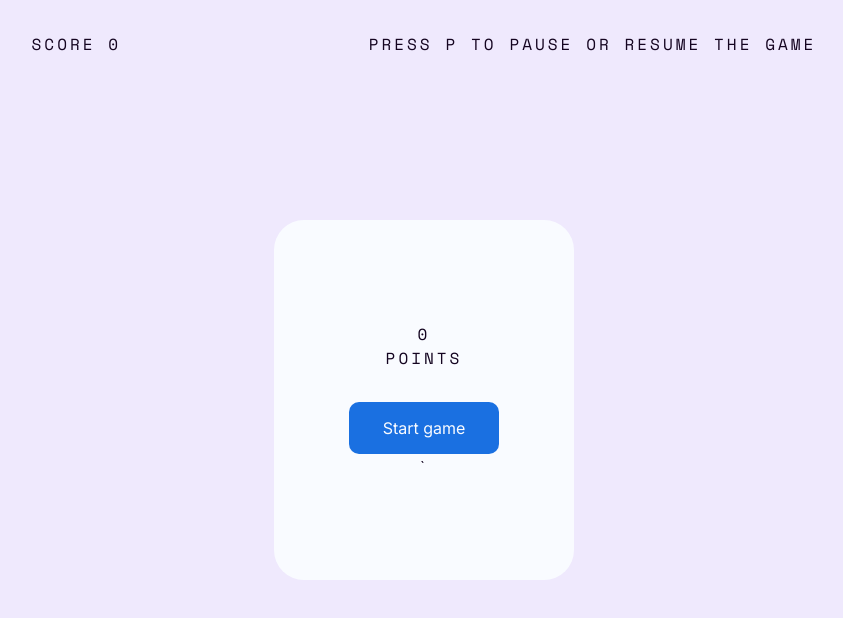
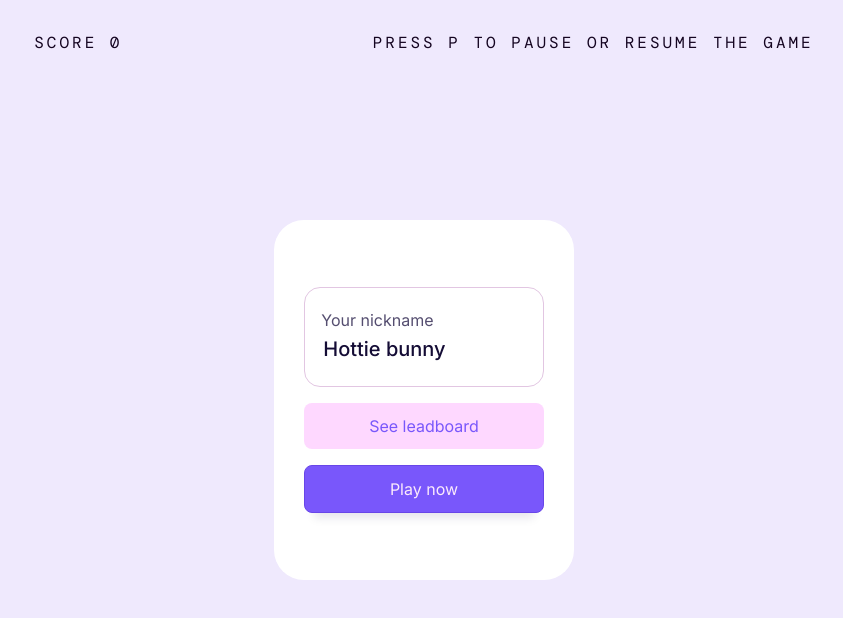
Before and after one commit to Maik0909/game, a plain HTML site: page index.html in a window 1280 px wide. Shown: the whole page, without its empty margins (216-1059 px from the left). Drawn offline with nearby package versions, Linux system fonts and the light colour scheme.

Commit message:
login finished

```diff
--- a/components/popup.js
+++ b/components/popup.js
@@ -20,7 +20,7 @@
         ${score}
       </span>
       <span>points</span>
-      <button id="playAgain">Play again</button>`
+      <button class="secondary" id="playAgain">Play again</button>`
     }
     d.body.appendChild(div)
     return div.button
--- a/index.html
+++ b/index.html
@@ -9,11 +9,12 @@
 </head>
 <body>
   <div id="startGame">
-    <span id="points">
-      0
-    </span>
-  <span>points</span>
-  <button id="start">Start game </button>`
+    <div class="inputContainer">
+      <label  for="nickname">Your nickname</label>
+      <input placeholder="Hottie bunny" type="text" id="nickname"/>
+    </div>
+    <button class="secondary">See leadboard </button>
+    <button id="start" class="primary">Play now</button>
   </div>
   <div id="info">
     <div> <span>Score <span id="score">0</span> </span></div>
--- a/styles.css
+++ b/styles.css
@@ -1,8 +1,9 @@
-@import url('https://fonts.googleapis.com/css2?family=Inter:wght@400;500&family=Space+Mono:wght@400;700&display=swap');
+@import url('https://fonts.googleapis.com/css2?family=DM+Mono&family=Inter:wght@400;500&display=swap');
 
 *{
-  font-family: "Space Mono";
+  font-family: "DM Mono";
   color: rgb(20, 4, 32);
+  box-sizing: border-box;
 
 }
 
@@ -37,7 +38,8 @@
   height: 45%;
   min-height: 200px;
   max-width: 300px;
-  background-color: #F9FBFF;
+  padding: 0 1.5rem;
+  background-color: white;
   will-change: transform;
   border-radius: 30px;
   display: flex;
@@ -54,6 +56,19 @@
 
 }
 
+.inputContainer{
+  width: 95%;
+  height: 100px;
+  /* background-color: #FED8FF; */
+  border: 1px solid #E2C6E2;
+  border-radius: 16px;
+  padding: 0 1rem;
+  display: flex;
+  flex-direction: column;
+  justify-content: center;
+  transition: border 300ms ease;
+}
+
 #gameOver{
   animation: appear 450ms ease forwards;
 }
@@ -64,20 +79,74 @@
   font-weight: bold;
 }
 
+
 button{
-  margin-top: 2rem;
+  margin-top: 1rem;
   font-family: "Inter";
   font-size: 1rem;
-  width: 60%;
-  max-width: 150px;
-  color: #F9FBFF;
-  background-color: #1A70E1;
-  border-radius: 10px;
+  width: 95%;
+  max-width: 300px;
+  padding: 0.8rem 0.5rem;
   border: none;
-  padding: 1rem 0.5rem;
   cursor: pointer;
+  border-radius: 8px;
+}
+
+
+.primary{
+  color: #FBEAFB;
+  background: #7957FB;
+  border: 1px solid #6846E8;
+  box-shadow: 0px 15px 10px -10px rgba(22, 11, 65, 0.1);
+
   /* box-shadow: 0px 4px 15px rgba(87, 143, 255, 0.3); */
+  /* transition: all 300ms ease-in-out; */
 }
+
+.secondary{
+  background: #FED8FF;
+  color: #7957FB;
+  /* border: 1px solid #6846E8; */
+
+}
+
+label{
+  font-family: "Inter";
+  letter-spacing: normal;
+  text-transform: none;
+  font-size: 1rem;
+  color: #554E70;
+  padding-bottom: 0.25rem;
+  transition: all 300ms ease;
+}
+
+input{
+  border: none;
+  background: none;
+  height: 30px;
+  outline: none;
+}
+
+input,input::placeholder{
+  font-size: 1.25rem;
+  font-family: "Inter";
+  font-weight: 500;
+  color: #140C35;
+}
+
+
+.inputContainer:focus-within {
+  border: 1px solid #997EFD;
+}
+.inputContainer:focus-within label{
+  color: #6846E8;
+}
+
+
+/* .primary:hover{
+  transform: scale(0.97,0.97);
+  box-shadow: inset 0px -8px 15px #D08EF8;
+} */
 
 body{
   margin: 0;
```
